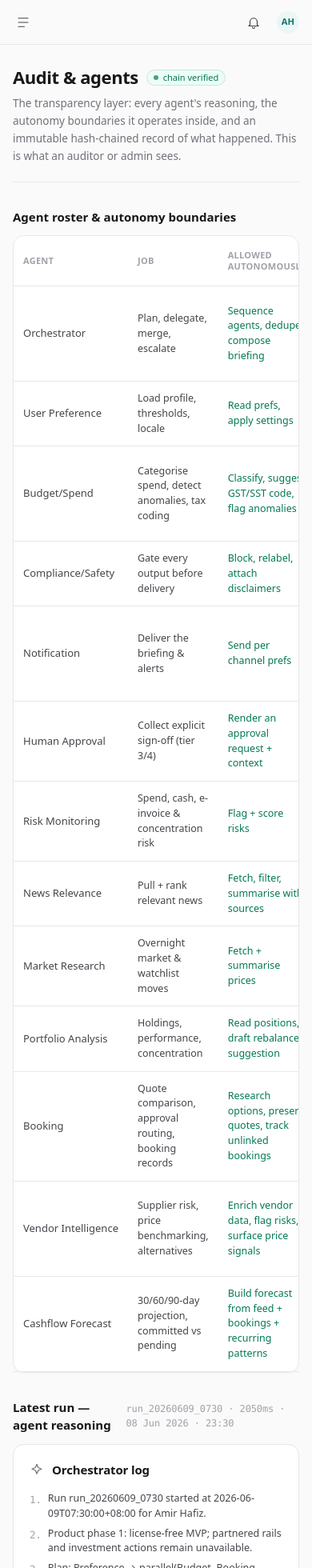
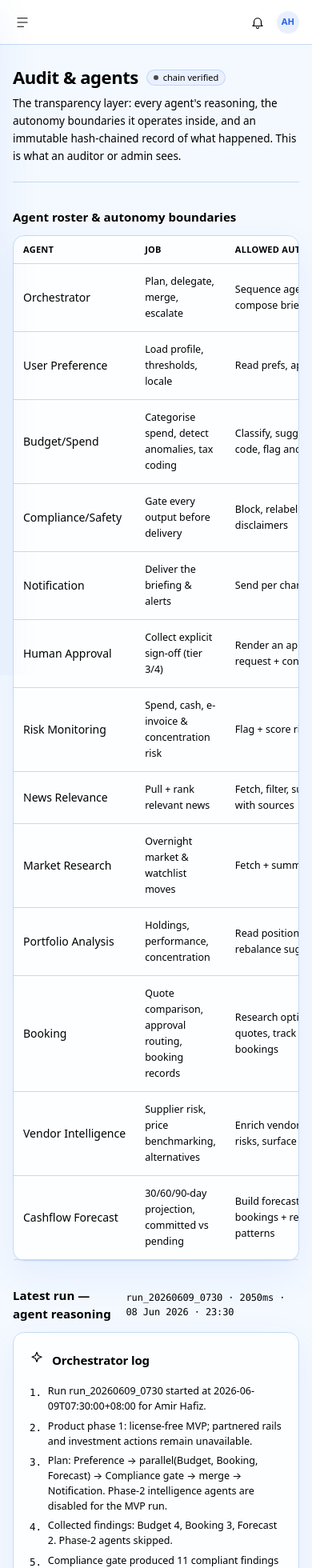
Before and after one commit to eric-cheong/kira-finance-superai, a Next.js app: page /audit in a window 390 px wide. Shown: the top 1960 px of the page at 80% size. Built offline with nearby package versions, Linux system fonts and the light colour scheme.

Commit message:
Refine audit and forecast text colors for minimal blue UI

```diff
--- a/app/audit/page.tsx
+++ b/app/audit/page.tsx
@@ -57,8 +57,8 @@ export default function AuditPage() {
                 <tr key={a.name} className="hover:bg-surface-2/40">
                   <Td className="whitespace-nowrap font-medium text-ink">{a.name}</Td>
                   <Td className="text-[12.5px]">{a.job}</Td>
-                  <Td className="text-[12.5px] text-pos-fg">{a.autonomous}</Td>
-                  <Td className="text-[12.5px] text-crit-fg">{a.neverWithoutHuman}</Td>
+                  <Td className="text-[12.5px] text-ink">{a.autonomous}</Td>
+                  <Td className="text-[12.5px] text-ink">{a.neverWithoutHuman}</Td>
                   <Td>{a.phase === 2 ? <Badge variant="neutral">P2</Badge> : <Badge variant="brand">P1</Badge>}</Td>
                 </tr>
               ))}
--- a/app/globals.css
+++ b/app/globals.css
@@ -12,31 +12,31 @@
   /* Colors are RGB channel triplets so Tailwind alpha modifiers work
      (e.g. bg-ink/20 -> rgb(var(--ink) / 0.2)). */
 
-  /* Neutral surface scale */
-  --bg: 250 250 250;
+  /* Minimal blue/white surface scale */
+  --bg: 244 249 255;
   --surface: 255 255 255;
-  --surface-2: 245 245 245;
-  --border: 232 232 234;
-  --border-strong: 214 214 218;
+  --surface-2: 238 246 255;
+  --border: 196 218 246;
+  --border-strong: 142 180 232;
 
-  /* Ink scale */
-  --ink: 24 24 27;
-  --ink-2: 69 69 76;
-  --muted: 113 113 122;
-  --faint: 161 161 170;
+  /* Black text scale. Hierarchy comes from weight, size, and layout. */
+  --ink: 0 0 0;
+  --ink-2: 0 0 0;
+  --muted: 0 0 0;
+  --faint: 0 0 0;
 
-  /* Brand — a single, restrained deep teal. Used sparingly. */
-  --brand: 15 118 110;
-  --brand-soft: 236 246 244;
+  /* Brand blue. Used for selected states, links, focus, and workflow emphasis. */
+  --brand: 37 99 235;
+  --brand-soft: 232 241 255;
 
-  /* Semantic status — used ONLY for state, never decoration */
-  --pos-fg: 4 120 87;
-  --pos-bg: 236 253 245;
-  --warn-fg: 180 83 9;
-  --warn-bg: 255 251 235;
+  /* Semantic status. Red is reserved for bad / critical states only. */
+  --pos-fg: 37 99 235;
+  --pos-bg: 239 246 255;
+  --warn-fg: 37 99 235;
+  --warn-bg: 239 246 255;
   --crit-fg: 190 18 60;
   --crit-bg: 255 241 242;
-  --info-fg: 29 78 216;
+  --info-fg: 37 99 235;
   --info-bg: 239 246 255;
 }
 
@@ -50,7 +50,8 @@ html {
 }
 
 body {
-  background: rgb(var(--bg));
+  background:
+    linear-gradient(180deg, rgb(244 249 255) 0%, rgb(255 255 255) 52%, rgb(244 249 255) 100%);
   color: rgb(var(--ink));
   font-family: var(--font-sans);
   font-feature-settings: "cv02", "cv03", "cv04", "cv11";
@@ -65,18 +66,31 @@ body {
   letter-spacing: -0.01em;
 }
 
+.overlay-surface {
+  background: rgb(255 255 255 / 0.78);
+  backdrop-filter: blur(18px);
+  -webkit-backdrop-filter: blur(18px);
+  box-shadow: 0 1px 0 rgb(37 99 235 / 0.08), 0 18px 48px rgb(37 99 235 / 0.08);
+}
+
+.overlay-subtle {
+  background: rgb(244 249 255 / 0.62);
+  backdrop-filter: blur(12px);
+  -webkit-backdrop-filter: blur(12px);
+}
+
 /* Subtle scrollbar to match the minimalist surface */
 ::-webkit-scrollbar {
   width: 10px;
   height: 10px;
 }
 ::-webkit-scrollbar-thumb {
-  background: rgb(217 217 221);
+  background: rgb(191 219 254);
   border-radius: 999px;
   border: 3px solid rgb(var(--bg));
 }
 ::-webkit-scrollbar-thumb:hover {
-  background: rgb(196 196 202);
+  background: rgb(147 197 253);
 }
 
 /* Focus ring — accessible, consistent */
--- a/app/layout.tsx
+++ b/app/layout.tsx
@@ -9,14 +9,14 @@ export const metadata: Metadata = {
 };
 
 export const viewport: Viewport = {
-  themeColor: "#fafafa",
+  themeColor: "#f4f9ff",
   width: "device-width",
   initialScale: 1,
 };
 
 export default function RootLayout({ children }: { children: React.ReactNode }) {
   return (
-    <html lang="en">
+    <html lang="en" data-theme="kira">
       <body>
         <AppShell>{children}</AppShell>
       </body>
--- a/app/operating-functions/page.tsx
+++ b/app/operating-functions/page.tsx
@@ -12,10 +12,10 @@ export default function OperatingFunctionsPage() {
         badge={<Badge variant="brand">AI operating layer</Badge>}
         actions={
           <>
-            <Button variant="outline" size="sm" icon="benchmark" href="#finance-fpa">
+            <Button variant="outline" size="sm" icon="benchmark" href="#finance-fpa" className="w-full sm:w-auto">
               Benchmark your workflows
             </Button>
-            <Button variant="primary" size="sm" icon="workflow" href="#accounts-receivable">
+            <Button variant="primary" size="sm" icon="workflow" href="#accounts-receivable" className="w-full sm:w-auto">
               Map your operating gaps
             </Button>
           </>
--- a/components/app-shell.tsx
+++ b/components/app-shell.tsx
@@ -56,26 +56,28 @@ const NAV: { group: string; items: NavItem[] }[] = [
 
 function NavLink({ item, active, onClick }: { item: NavItem; active: boolean; onClick?: () => void }) {
   return (
+    <li>
       <Link
         href={item.href}
         onClick={onClick}
         aria-current={active ? "page" : undefined}
         className={cn(
-        "group flex items-center gap-2.5 rounded-lg px-2.5 py-2 text-[13.5px] font-medium transition-colors",
-        active ? "bg-surface-2 text-ink" : "text-muted hover:bg-surface-2/60 hover:text-ink-2",
+          "group rounded-lg border-l-2 px-2.5 py-2 text-[13.5px] font-medium text-ink",
+          active ? "menu-active border-brand bg-brand-soft text-ink" : "border-transparent hover:bg-base-200",
         )}
       >
-      <Icon name={item.icon} size={17} className={active ? "text-brand" : "text-faint group-hover:text-muted"} />
+        <Icon name={item.icon} size={17} className={active ? "text-brand" : "text-ink"} />
         <span className="flex-1">{item.label}</span>
         {item.phase === 2 && (
-        <span className="rounded border border-border px-1 py-px text-[10px] font-semibold text-faint">P2</span>
+          <span className="badge badge-outline badge-xs border-base-300 text-ink">P2</span>
         )}
         {item.badge && (
-        <span className="flex h-[18px] min-w-[18px] items-center justify-center rounded-full bg-warn-bg px-1 text-[10px] font-semibold text-warn-fg">
+          <span className="badge badge-primary badge-xs min-w-[18px] text-primary-content">
             {item.badge}
           </span>
         )}
       </Link>
+    </li>
   );
 }
 
@@ -102,8 +104,10 @@ function SidebarBody({ pathname, onNavigate }: { pathname: string; onNavigate?:
       <nav className="flex-1 space-y-5 overflow-y-auto px-3 pb-4">
         {NAV.map((g) => (
           <div key={g.group}>
-            <div className="mb-1.5 px-2.5 text-[10.5px] font-semibold uppercase tracking-wider text-faint">{g.group}</div>
-            <div className="space-y-0.5">
+            <ul className="menu menu-sm w-full gap-0.5 p-0">
+              <li className="menu-title px-2.5 text-[10.5px] font-semibold uppercase tracking-wider text-ink">
+                <span>{g.group}</span>
+              </li>
               {g.items.map((item) => (
                 <NavLink
                   key={item.href}
@@ -112,7 +116,7 @@ function SidebarBody({ pathname, onNavigate }: { pathname: string; onNavigate?:
                   onClick={onNavigate}
                 />
               ))}
-            </div>
+            </ul>
           </div>
         ))}
       </nav>
@@ -134,50 +138,58 @@ export function AppShell({ children }: { children: ReactNode }) {
   const [open, setOpen] = useState(false);
 
   return (
-    <div className="min-h-screen bg-bg">
-      {/* Desktop sidebar */}
-      <aside className="fixed inset-y-0 left-0 z-30 hidden w-[248px] border-r border-border bg-surface lg:block">
-        <SidebarBody pathname={pathname} />
-      </aside>
+    <div className="drawer min-h-screen bg-bg lg:drawer-open">
+      <input
+        id="app-shell-drawer"
+        type="checkbox"
+        className="drawer-toggle"
+        checked={open}
+        onChange={(event) => setOpen(event.target.checked)}
+        suppressHydrationWarning
+      />
 
-      {/* Mobile drawer */}
-      {open && (
-        <div className="fixed inset-0 z-40 lg:hidden">
-          <div className="absolute inset-0 bg-ink/20" onClick={() => setOpen(false)} />
-          <aside className="absolute inset-y-0 left-0 w-[260px] border-r border-border bg-surface">
-            <SidebarBody pathname={pathname} onNavigate={() => setOpen(false)} />
-          </aside>
-        </div>
-      )}
-
-      <div className="lg:pl-[248px]">
-        {/* Topbar */}
-        <header className="sticky top-0 z-20 flex h-14 items-center gap-3 border-b border-border bg-bg/80 px-4 backdrop-blur sm:px-6">
-          <button
-            onClick={() => setOpen(true)}
-            className="-ml-1 rounded-lg p-2 text-ink-2 hover:bg-surface-2 lg:hidden"
+      <div className="drawer-content flex min-h-screen flex-col">
+        <header className="navbar sticky top-0 z-20 min-h-14 border-b border-border bg-base-100 px-4 sm:px-6">
+          <div className="navbar-start min-w-0 flex-1 gap-3">
+            <label
+              htmlFor="app-shell-drawer"
+              className="btn btn-square btn-ghost btn-sm -ml-1 lg:hidden"
               aria-label="Open navigation"
             >
               <Icon name="briefing" size={18} />
-          </button>
-          <div className="hidden items-center gap-2 rounded-lg border border-border bg-surface px-2.5 py-1.5 text-[13px] text-faint sm:flex">
+            </label>
+            <div className="hidden min-w-0 items-center gap-2 rounded-lg border border-base-300 bg-base-100 px-2.5 py-1.5 text-[13px] text-ink sm:flex">
               <Icon name="search" size={15} />
               <span>Search transactions, invoices, agents…</span>
             </div>
-          <div className="flex-1" />
-          <div className="hidden items-center gap-1.5 rounded-full border border-pos-fg/15 bg-pos-bg px-2.5 py-1 text-2xs font-medium text-pos-fg sm:flex">
-            <span className="h-1.5 w-1.5 rounded-full bg-pos-fg" />
+          </div>
+          <div className="navbar-end gap-2">
+            <div className="badge badge-primary badge-outline hidden gap-1.5 px-2.5 py-3 text-2xs font-medium text-ink sm:inline-flex">
+              <span className="h-1.5 w-1.5 rounded-full bg-brand" />
               Orchestrate · never settle
             </div>
-          <button className="rounded-lg p-2 text-ink-2 hover:bg-surface-2" aria-label="Notifications">
+            <button className="btn btn-square btn-ghost btn-sm text-ink" aria-label="Notifications">
               <Icon name="bell" size={18} />
             </button>
             <div className="lg:hidden">
               <Avatar name="Amir Hafiz" size={28} />
             </div>
+          </div>
         </header>
 
-        <main className="mx-auto w-full max-w-content px-4 py-6 sm:px-6 lg:max-w-[calc(100vw-248px)] lg:px-8 2xl:max-w-content">{children}</main>
+        <main className="mx-auto w-full max-w-content px-4 py-6 sm:px-6 lg:px-8 2xl:max-w-content">{children}</main>
+      </div>
+
+      <div className="drawer-side z-40 lg:z-30">
+        <label
+          htmlFor="app-shell-drawer"
+          aria-label="Close navigation"
+          className="drawer-overlay"
+          onClick={() => setOpen(false)}
+        />
+        <aside className="overlay-surface min-h-full w-[min(280px,calc(100vw-48px))] border-r border-border lg:w-[248px]">
+          <SidebarBody pathname={pathname} onNavigate={() => setOpen(false)} />
+        </aside>
       </div>
     </div>
   );
--- a/components/ui/primitives.tsx
+++ b/components/ui/primitives.tsx
@@ -18,7 +18,7 @@ export function Card({
   return (
     <div
       className={cn(
-        "min-w-0 rounded-xl border border-border bg-surface shadow-card",
+        "card overlay-surface min-w-0 border border-base-300 bg-base-100/80 text-base-content shadow-sm",
         pad && "p-5",
         className,
       )}
@@ -48,7 +48,7 @@ export function CardHeader({
           </span>
         )}
         <div className="min-w-0">
-          <h3 className="text-[15px] font-semibold tracking-[-0.01em] text-ink">{title}</h3>
+          <h3 className="card-title text-[15px] font-semibold tracking-[-0.01em] text-ink">{title}</h3>
           {subtitle && <p className="mt-0.5 text-[13px] text-muted">{subtitle}</p>}
         </div>
       </div>
@@ -62,12 +62,12 @@ export function CardHeader({
 type Variant = "neutral" | "pos" | "warn" | "crit" | "info" | "brand";
 
 const VARIANT: Record<Variant, string> = {
-  neutral: "bg-surface-2 text-ink-2 border-border",
-  pos: "bg-pos-bg text-pos-fg border-pos-fg/15",
-  warn: "bg-warn-bg text-warn-fg border-warn-fg/15",
-  crit: "bg-crit-bg text-crit-fg border-crit-fg/15",
-  info: "bg-info-bg text-info-fg border-info-fg/15",
-  brand: "bg-brand-soft text-brand border-brand/15",
+  neutral: "badge-outline border-base-300 bg-base-100 text-ink",
+  pos: "badge-outline border-primary/20 bg-primary/5 text-ink",
+  warn: "badge-outline border-primary/20 bg-primary/5 text-ink",
+  crit: "badge-error text-error-content",
+  info: "badge-outline border-primary/20 bg-primary/5 text-ink",
+  brand: "badge-primary text-primary-content",
 };
 
 export function Badge({
@@ -85,6 +85,7 @@ export function Badge({
     <span
       className={cn(
         "inline-flex items-center gap-1.5 rounded-full border px-2 py-0.5 text-2xs font-medium",
+        "badge badge-sm min-h-0 h-auto",
         VARIANT[variant],
         className,
       )}
@@ -145,23 +146,25 @@ export function StatTile({
 }) {
   const toneText: Record<Variant, string> = {
     neutral: "text-ink",
-    pos: "text-pos-fg",
-    warn: "text-warn-fg",
+    pos: "text-ink",
+    warn: "text-ink",
     crit: "text-crit-fg",
-    info: "text-info-fg",
-    brand: "text-brand",
+    info: "text-ink",
+    brand: "text-ink",
   };
   return (
-    <Card className="flex flex-col gap-1">
-      <div className="flex items-center justify-between">
-        <span className="text-[12px] font-medium uppercase tracking-wide text-faint">{label}</span>
-        {icon && <Icon name={icon} size={16} className="text-faint" />}
+    <div className="stats min-w-0 border border-base-300 bg-base-100/80 shadow-sm">
+      <div className="stat min-w-0 p-4">
+        <div className="stat-figure text-ink">
+          {icon && <Icon name={icon} size={16} />}
         </div>
-      <div className={cn("mt-1 text-2xl font-semibold tracking-[-0.02em] tnum", toneText[tone])}>
+        <div className="stat-title text-[12px] font-medium uppercase tracking-wide text-ink">{label}</div>
+        <div className={cn("stat-value mt-1 text-2xl font-semibold tracking-[-0.02em] tnum", toneText[tone])}>
           {value}
         </div>
-      {sub && <div className="text-[12.5px] text-muted">{sub}</div>}
-    </Card>
+        {sub && <div className="stat-desc text-[12.5px] text-ink">{sub}</div>}
+      </div>
+    </div>
   );
 }
 
@@ -173,17 +176,16 @@ export function Amount({ children, className }: { children: ReactNode; className
 
 export function Bar({ value, tone = "brand" }: { value: number; tone?: Variant }) {
   const bg: Record<Variant, string> = {
-    neutral: "bg-faint",
-    pos: "bg-pos-fg",
-    warn: "bg-warn-fg",
-    crit: "bg-crit-fg",
-    info: "bg-info-fg",
-    brand: "bg-brand",
+    neutral: "progress-neutral",
+    pos: "progress-primary",
+    warn: "progress-primary",
+    crit: "progress-error",
+    info: "progress-info",
+    brand: "progress-primary",
   };
+  const clamped = Math.max(2, Math.min(100, value));
   return (
-    <div className="h-1.5 w-full overflow-hidden rounded-full bg-surface-2">
-      <div className={cn("h-full rounded-full", bg[tone])} style={{ width: `${Math.max(2, Math.min(100, value))}%` }} />
-    </div>
+    <progress className={cn("progress h-1.5 w-full bg-base-200", bg[tone])} value={clamped} max={100} />
   );
 }
 
@@ -207,11 +209,13 @@ export function Avatar({ name, size = 30 }: { name: string; size?: number }) {
     .map((p) => p[0]?.toUpperCase() ?? "")
     .join("");
   return (
+    <span className="avatar placeholder inline-flex shrink-0">
       <span
-      className="inline-flex shrink-0 items-center justify-center rounded-full bg-brand-soft font-semibold text-brand"
+        className="inline-flex items-center justify-center rounded-full bg-primary/10 font-semibold text-primary"
         style={{ width: size, height: size, fontSize: size * 0.4 }}
       >
         {inits}
+      </span>
     </span>
   );
 }
@@ -250,7 +254,7 @@ export function PageHeader({
         </div>
         {description && <p className="mt-1.5 max-w-2xl text-[13.5px] leading-relaxed text-muted">{description}</p>}
       </div>
-      {actions && <div className="flex items-center gap-2">{actions}</div>}
+      {actions && <div className="flex w-full flex-col gap-2 sm:w-auto sm:flex-row sm:items-center">{actions}</div>}
     </div>
   );
 }
@@ -279,13 +283,13 @@ export function Button({
   onClick?: () => void;
 }) {
   const base =
-    "inline-flex items-center justify-center gap-1.5 rounded-lg font-medium transition-colors disabled:opacity-50 disabled:pointer-events-none";
-  const sizes = { sm: "h-8 px-2.5 text-[12.5px]", md: "h-9 px-3.5 text-[13.5px]" };
+    "btn inline-flex items-center justify-center gap-1.5 rounded-lg font-medium transition-colors disabled:opacity-50 disabled:pointer-events-none";
+  const sizes = { sm: "btn-sm h-8 min-h-8 px-2.5 text-[12.5px]", md: "btn-sm h-9 min-h-9 px-3.5 text-[13.5px]" };
   const variants = {
-    primary: "bg-ink text-white hover:bg-ink-2",
-    ghost: "text-ink-2 hover:bg-surface-2",
-    outline: "border border-border-strong text-ink hover:bg-surface-2",
-    danger: "bg-crit-bg text-crit-fg hover:bg-crit-bg/70 border border-crit-fg/20",
+    primary: "btn-primary",
+    ghost: "btn-ghost text-ink",
+    outline: "btn-outline border-base-300 bg-base-100 text-ink hover:bg-base-200 hover:text-ink",
+    danger: "btn-error",
   };
   const classes = cn(base, sizes[size], variants[variant], className);
   const inner = (
@@ -314,19 +318,19 @@ export function Button({
 export function Table({ children, className }: { children: ReactNode; className?: string }) {
   return (
     <div className={cn("overflow-x-auto", className)}>
-      <table className="w-full border-collapse text-left text-[13px]">{children}</table>
+      <table className="table table-sm w-full text-left text-[13px] text-ink">{children}</table>
     </div>
   );
 }
 
 export function Th({ children, className, ...props }: { children?: ReactNode; className?: string } & ThHTMLAttributes<HTMLTableCellElement>) {
   return (
-    <th className={cn("border-b border-border px-3 py-2.5 text-2xs font-semibold uppercase tracking-wide text-faint", className)} {...props}>
+    <th className={cn("border-b border-base-300 px-3 py-2.5 text-2xs font-semibold uppercase tracking-wide text-ink", className)} {...props}>
       {children}
     </th>
   );
 }
 
 export function Td({ children, className, ...props }: { children?: ReactNode; className?: string } & TdHTMLAttributes<HTMLTableCellElement>) {
-  return <td className={cn("border-b border-border px-3 py-3 align-middle text-ink-2", className)} {...props}>{children}</td>;
+  return <td className={cn("border-b border-base-300 px-3 py-3 align-middle text-ink", className)} {...props}>{children}</td>;
 }
--- a/package.json
+++ b/package.json
@@ -20,6 +20,7 @@
     "@types/react": "18.3.11",
     "@types/react-dom": "18.3.0",
     "autoprefixer": "10.4.20",
+    "daisyui": "4.12.24",
     "eslint": "^8.57.1",
     "eslint-config-next": "^14.2.18",
     "postcss": "8.4.47",
--- a/tailwind.config.ts
+++ b/tailwind.config.ts
@@ -1,6 +1,22 @@
+import daisyui from "daisyui";
 import type { Config } from "tailwindcss";
 
-const config: Config = {
+type DaisyUITheme = Record<string, Record<string, string>>;
+
+type ConfigWithDaisyUI = Config & {
+  daisyui?: {
+    themes?: Array<string | DaisyUITheme>;
+    darkTheme?: string;
+    base?: boolean;
+    styled?: boolean;
+    utils?: boolean;
+    prefix?: string;
+    logs?: boolean;
+    themeRoot?: string;
+  };
+};
+
+const config = {
   content: [
     "./app/**/*.{ts,tsx}",
     "./components/**/*.{ts,tsx}",
@@ -41,15 +57,55 @@ const config: Config = {
         "2xs": ["0.6875rem", { lineHeight: "0.875rem" }],
       },
       boxShadow: {
-        card: "0 1px 2px 0 rgb(0 0 0 / 0.03)",
-        pop: "0 8px 30px -8px rgb(0 0 0 / 0.12)",
+        card: "0 1px 0 rgb(37 99 235 / 0.08), 0 12px 32px rgb(37 99 235 / 0.08)",
+        pop: "0 16px 44px -14px rgb(37 99 235 / 0.22)",
       },
       maxWidth: {
         content: "1180px",
       },
     },
   },
-  plugins: [],
-};
+  plugins: [daisyui],
+  daisyui: {
+    themes: [
+      {
+        kira: {
+          "color-scheme": "light",
+          primary: "#2563eb",
+          "primary-content": "#ffffff",
+          secondary: "#000000",
+          "secondary-content": "#ffffff",
+          accent: "#2563eb",
+          "accent-content": "#ffffff",
+          neutral: "#000000",
+          "neutral-content": "#ffffff",
+          "base-100": "#ffffff",
+          "base-200": "#eef6ff",
+          "base-300": "#c4daf6",
+          "base-content": "#000000",
+          info: "#2563eb",
+          "info-content": "#ffffff",
+          success: "#2563eb",
+          "success-content": "#ffffff",
+          warning: "#2563eb",
+          "warning-content": "#ffffff",
+          error: "#be123c",
+          "error-content": "#ffffff",
+          "--rounded-box": "0.875rem",
+          "--rounded-btn": "0.5rem",
+          "--rounded-badge": "999px",
+          "--animation-btn": "0.15s",
+          "--btn-focus-scale": "0.98",
+          "--border-btn": "1px",
+        },
+      },
+    ],
+    darkTheme: "kira",
+    base: true,
+    styled: true,
+    utils: true,
+    logs: false,
+  },
+} satisfies ConfigWithDaisyUI;
 
 export default config;
```
Also changed, not shown: app/forecast/page.tsx (+7 -7 lines), components/operating-functions.tsx (+20 -18 lines), components/thumb.tsx (+11 -11 lines), 1 other file (tests, documents, lock files or other folders). Lines whose indentation alone changed are shown as unchanged.
